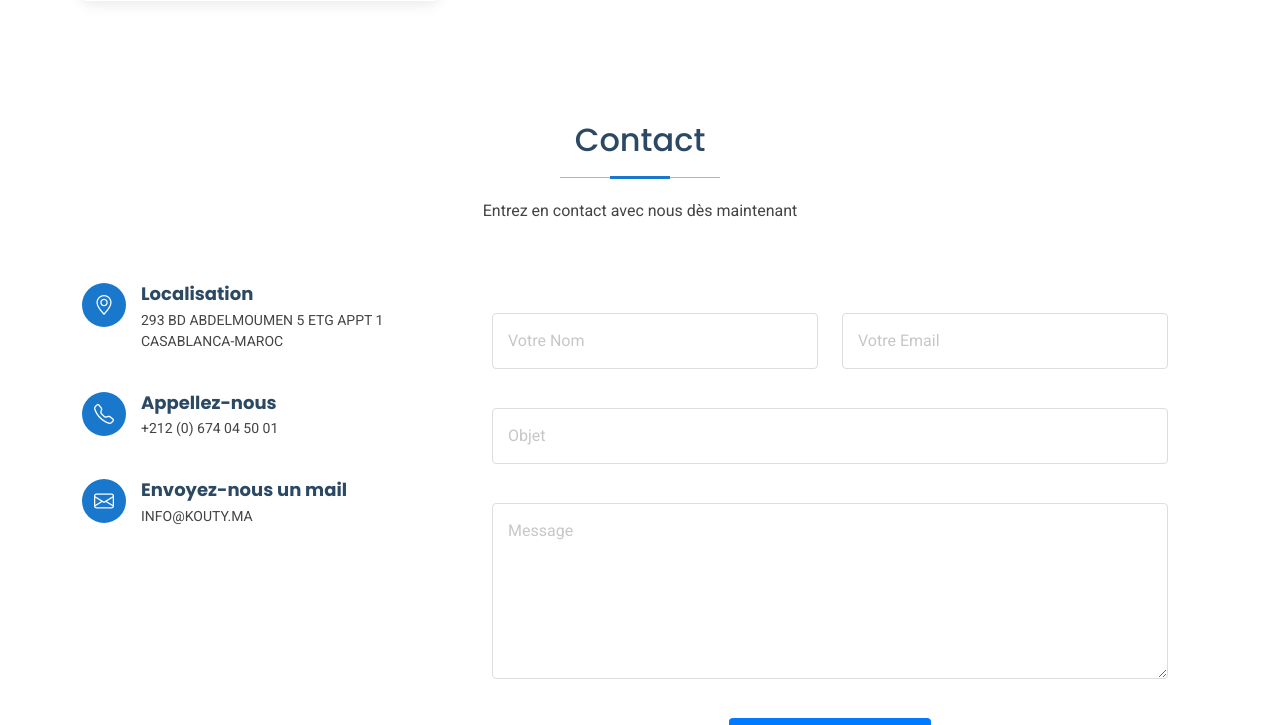
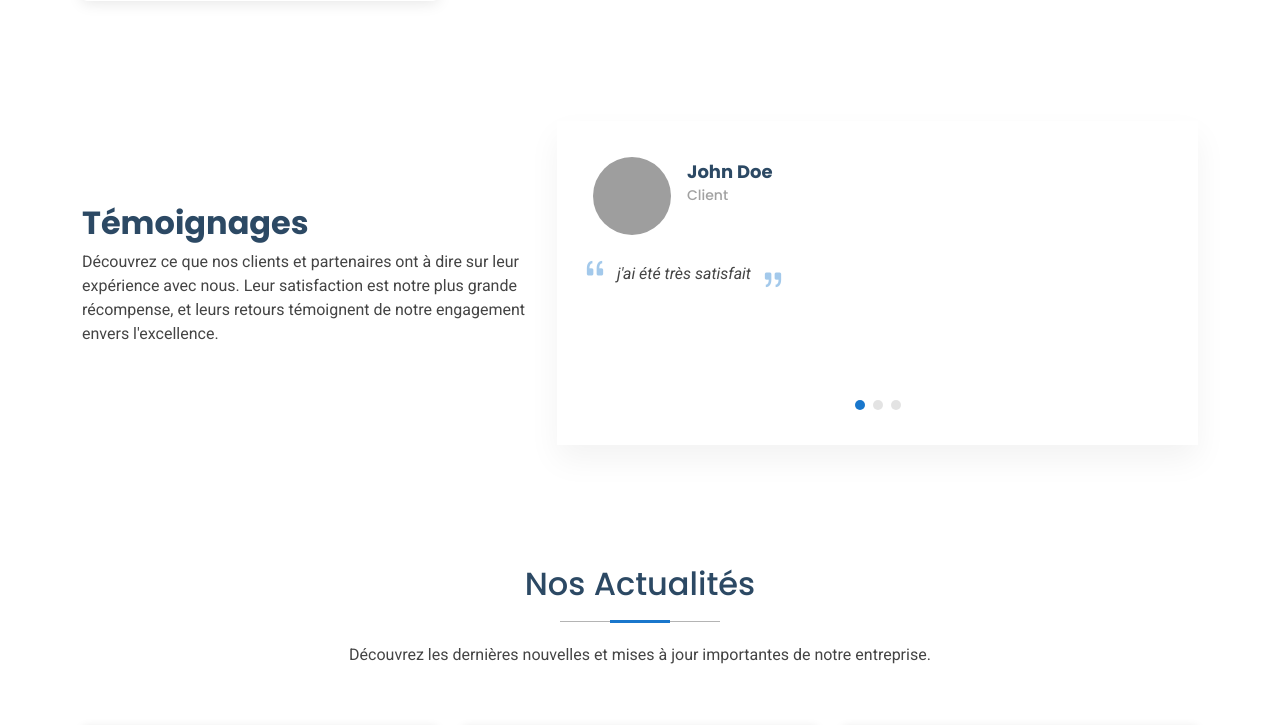
Before and after one commit to jesuiszed/koutyrepo, a Django app: page / in a window 1280 px wide. Shown: the part 4591-5316 px from the top of the page. Run offline with Django 5.2, Linux system fonts and the light colour scheme; data comes from the database, SQL or seed files in the repository; both versions use the stored data as it was after the commit; some libraries are stand-ins or nearby versions; grey boxes are pictures that could not be loaded.

Commit message:
third commit

```diff
--- a/kouty/admin.py
+++ b/kouty/admin.py
@@ -5,3 +5,5 @@ admin.site.register(Service)
 admin.site.register(Produit)
 admin.site.register(Partenaire)
 admin.site.register(Specialiste)
+admin.site.register(Mention)
+admin.site.register(Temoin)
--- a/koutyUsers/urls.py
+++ b/koutyUsers/urls.py
@@ -6,7 +6,10 @@ from django.conf.urls.static import static
 app_name = 'koutyUsers'
 
 urlpatterns = [
-    path('', views.index, name='index')
+    path('', views.index, name='index'),
+    path('base/', views.base, name='base'),
+    path('mention/', views.mention, name='mention'),
+
 ]
 if settings.DEBUG:
     urlpatterns += static(settings.MEDIA_URL,
--- a/koutyUsers/views.py
+++ b/koutyUsers/views.py
@@ -1,17 +1,35 @@
+from django.core.paginator import Paginator
 from django.shortcuts import render
-from kouty.models import Service, Produit, Partenaire, Specialiste
+from kouty.models import *
 
 def index(request):
     service = Service.objects.all()
     produit = Produit.objects.all()
     partenaire = Partenaire.objects.all()
     specialiste = Specialiste.objects.all()
+    temoins = Temoin.objects.all()
+    mentions = Mention.objects.all().order_by('-date_publication')[:3]
+
+
 
     context = {
         'service': service,
         'produit': produit,
         'partenaire': partenaire,
         'specialiste': specialiste,
+        'temoins': temoins,
+        'mentions': mentions
     }
 
     return render(request, 'index.html', context)
+
+def base(request):
+    return render(request, 'base.html')
+def mention(request):
+    mentions_list = Mention.objects.all().order_by('-date_publication')  # Trie les mentions par date de publication, la plus récente en premier
+    paginator = Paginator(mentions_list, 6)  # Nombre de mentions par page, ici 6
+
+    page_number = request.GET.get('page')  # Récupère le numéro de la page actuelle
+    mentions = paginator.get_page(page_number)  # Obtient les mentions de la page demandée
+
+    return render(request, 'specialistsPage.html', {'mentions': mentions})
--- /dev/null
+++ b/templates/base.html
@@ -0,0 +1,180 @@
+{% load static %}
+<!DOCTYPE html>
+<html lang="en">
+
+<head>
+  <meta charset="utf-8">
+  <meta content="width=device-width, initial-scale=1.0" name="viewport">
+  <title>KOUTY Medical service </title>
+  <meta content="" name="description">
+  <meta content="" name="keywords">
+
+ <!-- Favicons -->
+<link href="{% static 'img/LOGO KOUTY 2.png' %}" rel="icon">
+<link href="{% static 'img/LOGO KOUTY 2.png' %}" rel="apple-touch-icon">
+
+  <!-- Fonts -->
+  <link href="https://fonts.googleapis.com" rel="preconnect">
+  <link href="https://fonts.gstatic.com" rel="preconnect" crossorigin>
+  <link href="https://fonts.googleapis.com/css2?family=Roboto:ital,wght@0,100;0,300;0,400;0,500;0,700;0,900;1,100;1,300;1,400;1,500;1,700;1,900&family=Poppins:ital,wght@0,100;0,200;0,300;0,400;0,500;0,600;0,700;0,800;0,900;1,100;1,200;1,300;1,400;1,500;1,600;1,700;1,800;1,900&family=Raleway:ital,wght@0,100;0,200;0,300;0,400;0,500;0,600;0,700;0,800;0,900;1,100;1,200;1,300;1,400;1,500;1,600;1,700;1,800;1,900&display=swap" rel="stylesheet">
+
+    <!-- Vendor CSS Files -->
+    <link rel="stylesheet" href="{% static 'vendor/bootstrap/css/bootstrap.min.css' %}">
+    <link rel="stylesheet" href="{% static 'vendor/bootstrap-icons/bootstrap-icons.css' %}">
+    <link rel="stylesheet" href="{% static 'vendor/aos/aos.css' %}">
+    <link rel="stylesheet" href="{% static 'vendor/fontawesome-free/css/all.min.css' %}">
+    <link rel="stylesheet" href="{% static 'vendor/glightbox/css/glightbox.min.css' %}">
+    <link rel="stylesheet" href="{% static 'vendor/swiper/swiper-bundle.min.css' %}">
+
+    <!-- Main CSS File -->
+    <link rel="stylesheet" href="{% static 'css/main.css' %}">
+
+
+  <!-- =======================================================
+  * Template Name: Medilab
+  * Template URL: https://bootstrapmade.com/medilab-free-medical-bootstrap-theme/
+  * Updated: Jun 29 2024 with Bootstrap v5.3.3
+  * Author: BootstrapMade.com
+  * License: https://bootstrapmade.com/license/
+  ======================================================== -->
+</head>
+
+<body class="index-page">
+
+  <header id="header" class="header sticky-top">
+
+    <div class="topbar d-flex align-items-center">
+      <div class="container d-flex justify-content-center justify-content-md-between">
+        <div class="contact-info d-flex align-items-center">
+          <i class="bi bi-envelope d-flex align-items-center"><a href="mailto:INFO@KOUTY.MA">INFO@KOUTY.MA</a></i>
+          <i class="bi bi-phone d-flex align-items-center ms-4"><span>+212 (0) 674 04 50 01</span></i>
+        </div>
+        <div class="social-links d-none d-md-flex align-items-center">
+          <a href="https://www.facebook.com/profile.php?id=61555253916525&mibextid=LQQJ4d" class="facebook"><i class="bi bi-facebook"></i></a>
+          <a href="https://www.instagram.com/kouty_medical_service?igsh=Y3l6OHN3Z2FnZTdm" class="instagram"><i class="bi bi-instagram"></i></a>
+          <a href="https://www.linkedin.com/company/kouty-medical-service/" class="linkedin"><i class="bi bi-linkedin"></i></a>
+        </div>
+      </div>
+    </div><!-- End Top Bar -->
+
+    <div class="branding d-flex align-items-center">
+
+      <div class="container position-relative d-flex align-items-center justify-content-between">
+        <a href="{% url 'koutyUsers:index' %}" class="logo d-flex align-items-center me-auto">
+          <!-- Uncomment the line below if you also wish to use an image logo -->
+          <img src="{% static 'img/LOGO KOUTY 2.png' %}" alt="" class="sitename">
+        </a>
+
+        <nav id="navmenu" class="navmenu">
+          <ul style="list-style: none">
+            <li><a href="{% url 'koutyUsers:index' %}#hero" class="active">Accueil<br></a></li>
+            <li><a href="{% url 'koutyUsers:index' %}#services">Nos Services</a></li>
+            <li><a href="{% url 'koutyUsers:index' %}#products">Nos Produits</a></li>
+            <li><a href="{% url 'koutyUsers:index' %}#departments">Nos partenaires</a></li>
+            <li><a href="{% url 'koutyUsers:index' %}#doctors">Nos Spécialistes</a></li>
+          </ul>
+          <i class="mobile-nav-toggle d-xl-none bi bi-list"></i>
+        </nav>
+            <a class="cta-btn d-none d-sm-block" href="{% url 'koutyUsers:index' %}#contact">Nous contactez</a>
+
+      </div>
+
+    </div>
+
+
+  </header>
+
+
+  <main>
+      {% block content %}
+      {% endblock %}
+  </main>
+
+    <footer id="footer" class="footer light-background">
+    <div class="container footer-top">
+      <div class="row gy-4">
+        <div class="col-lg-4 col-md-6 footer-about">
+          <a href="index.html" class="logo d-flex align-items-center">
+            <img src="{% static 'img/LOGO KOUTY 2.png' %}" alt="KOUTY Medical Service Logo" class="sitename">
+            <span class="sitename">KOUTY Medical Service</span>
+          </a>
+          <div class="footer-contact pt-3">
+            <p>293 BD ABDELMOUMEN 5 ETG APPT 1</p>
+            <p>CASABLANCA-MAROC</p>
+            <p class="mt-3"><strong>Téléphone:</strong> <span>+212 (0) 674 04 50 01</span></p>
+            <p><strong>Email:</strong> <span>INFO@KOUTY.MA</span></p>
+          </div>
+          <div class="social-links d-flex mt-4">
+            <a href="https://www.facebook.com/profile.php?id=61555253916525&mibextid=LQQJ4d" class="facebook"><i class="bi bi-facebook"></i></a>
+            <a href="https://www.instagram.com/kouty_medical_service?igsh=Y3l6OHN3Z2FnZTdm" class="instagram"><i class="bi bi-instagram"></i></a>
+            <a href="https://www.linkedin.com/company/kouty-medical-service/" class="linkedin"><i class="bi bi-linkedin"></i></a>
+          </div>
+        </div>
+
+        <div class="col-lg-2 col-md-3 footer-links">
+          <h4>Liens Utiles</h4>
+          <ul>
+            <li><a href="{% url 'koutyUsers:index' %}#hero">Accueil</a></li>
+            <li><a href="{% url 'koutyUsers:index' %}#about">À propos</a></li>
+            <li><a href="{% url 'koutyUsers:index' %}#services">Services</a></li>
+          </ul>
+        </div>
+
+        <div class="col-lg-2 col-md-3 footer-links">
+          <h4>Nos Services</h4>
+          <ul>
+            <li><a >Voyages Médicaux</a></li>
+            <li><a >Hébergement Médical</a></li>
+            <li><a >Transport</a></li>
+            <li><a >Vente de Matériel Médical</a></li>
+          </ul>
+        </div>
+
+        <div class="col-lg-2 col-md-3 footer-links">
+          <h4>Liens Divers</h4>
+          <ul>
+            <li><a href="{% url 'koutyUsers:index' %}#testimonials">Témoignages</a></li>
+            <li><a href="{% url 'koutyUsers:index' %}#">FAQ</a></li>
+            <li><a href="{% url 'koutyUsers:index' %}#contact">Contact</a></li>
+            <li><a href="#">Plan du site</a></li>
+          </ul>
+        </div>
+
+        <div class="col-lg-2 col-md-3 footer-links">
+          <h4>Suivez-nous</h4>
+          <ul>
+            <li><a href="https://www.facebook.com/profile.php?id=61555253916525&mibextid=LQQJ4d" class="facebook">Facebook</a></li>
+            <li><a href="https://www.instagram.com/kouty_medical_service?igsh=Y3l6OHN3Z2FnZTdm" class="instagram">Instagram</a></li>
+            <li><a href="https://www.linkedin.com/company/kouty-medical-service/" class="linkedin">LinkedIn</a></li>
+          </ul>
+        </div>
+      </div>
+    </div>
+
+    <div class="container copyright text-center mt-4">
+      <p>&copy; 2024 <strong>KOUTY Medical Service</strong>. Tous droits réservés.</p>
+    </div>
+  </footer>
+
+
+  <!-- Scroll Top -->
+  <a href="#" id="scroll-top" class="scroll-top d-flex align-items-center justify-content-center"><i class="bi bi-arrow-up-short"></i></a>
+
+  <!-- Preloader -->
+  <div id="preloader"></div>
+
+      <!-- Vendor JS Files -->
+    <script src="{% static 'vendor/bootstrap/js/bootstrap.bundle.min.js' %}"></script>
+    <script src="{% static 'vendor/php-email-form/validate.js' %}"></script>
+    <script src="{% static 'vendor/aos/aos.js' %}"></script>
+    <script src="{% static 'vendor/glightbox/js/glightbox.min.js' %}"></script>
+    <script src="{% static 'vendor/purecounter/purecounter_vanilla.js' %}"></script>
+    <script src="{% static 'vendor/swiper/swiper-bundle.min.js' %}"></script>
+
+    <!-- Main JS File -->
+    <script src="{% static 'js/main.js' %}"></script>
+
+
+</body>
+
+</html>
--- a/templates/index.html
+++ b/templates/index.html
@@ -1,91 +1,7 @@
+{%extends  'base.html'%}
 {% load static %}
-<!DOCTYPE html>
-<html lang="en">
-
-<head>
-  <meta charset="utf-8">
-  <meta content="width=device-width, initial-scale=1.0" name="viewport">
-  <title>KOUTY Medical service </title>
-  <meta content="" name="description">
-  <meta content="" name="keywords">
-
- <!-- Favicons -->
-<link href="{% static 'img/LOGO KOUTY 2.png' %}" rel="icon">
-<link href="{% static 'img/LOGO KOUTY 2.png' %}" rel="apple-touch-icon">
-
-  <!-- Fonts -->
-  <link href="https://fonts.googleapis.com" rel="preconnect">
-  <link href="https://fonts.gstatic.com" rel="preconnect" crossorigin>
-  <link href="https://fonts.googleapis.com/css2?family=Roboto:ital,wght@0,100;0,300;0,400;0,500;0,700;0,900;1,100;1,300;1,400;1,500;1,700;1,900&family=Poppins:ital,wght@0,100;0,200;0,300;0,400;0,500;0,600;0,700;0,800;0,900;1,100;1,200;1,300;1,400;1,500;1,600;1,700;1,800;1,900&family=Raleway:ital,wght@0,100;0,200;0,300;0,400;0,500;0,600;0,700;0,800;0,900;1,100;1,200;1,300;1,400;1,500;1,600;1,700;1,800;1,900&display=swap" rel="stylesheet">
-
-    <!-- Vendor CSS Files -->
-    <link rel="stylesheet" href="{% static 'vendor/bootstrap/css/bootstrap.min.css' %}">
-    <link rel="stylesheet" href="{% static 'vendor/bootstrap-icons/bootstrap-icons.css' %}">
-    <link rel="stylesheet" href="{% static 'vendor/aos/aos.css' %}">
-    <link rel="stylesheet" href="{% static 'vendor/fontawesome-free/css/all.min.css' %}">
-    <link rel="stylesheet" href="{% static 'vendor/glightbox/css/glightbox.min.css' %}">
-    <link rel="stylesheet" href="{% static 'vendor/swiper/swiper-bundle.min.css' %}">
-
-    <!-- Main CSS File -->
-    <link rel="stylesheet" href="{% static 'css/main.css' %}">
-
-
-  <!-- =======================================================
-  * Template Name: Medilab
-  * Template URL: https://bootstrapmade.com/medilab-free-medical-bootstrap-theme/
-  * Updated: Jun 29 2024 with Bootstrap v5.3.3
-  * Author: BootstrapMade.com
-  * License: https://bootstrapmade.com/license/
-  ======================================================== -->
-</head>
-
-<body class="index-page">
-
-  <header id="header" class="header sticky-top">
-
-    <div class="topbar d-flex align-items-center">
-      <div class="container d-flex justify-content-center justify-content-md-between">
-        <div class="contact-info d-flex align-items-center">
-          <i class="bi bi-envelope d-flex align-items-center"><a href="mailto:INFO@KOUTY.MA">INFO@KOUTY.MA</a></i>
-          <i class="bi bi-phone d-flex align-items-center ms-4"><span>+212 (0) 674 04 50 01</span></i>
-        </div>
-        <div class="social-links d-none d-md-flex align-items-center">
-          <a href="https://www.facebook.com/profile.php?id=61555253916525&mibextid=LQQJ4d" class="facebook"><i class="bi bi-facebook"></i></a>
-          <a href="https://www.instagram.com/kouty_medical_service?igsh=Y3l6OHN3Z2FnZTdm" class="instagram"><i class="bi bi-instagram"></i></a>
-          <a href="https://www.linkedin.com/company/kouty-medical-service/" class="linkedin"><i class="bi bi-linkedin"></i></a>
-        </div>
-      </div>
-    </div><!-- End Top Bar -->
-
-    <div class="branding d-flex align-items-center">
-
-      <div class="container position-relative d-flex align-items-center justify-content-between">
-        <a href="index.html" class="logo d-flex align-items-center me-auto">
-          <!-- Uncomment the line below if you also wish to use an image logo -->
-          <img src="{% static 'img/LOGO KOUTY 2.png' %}" alt="" class="sitename">
-        </a>
-
-        <nav id="navmenu" class="navmenu">
-          <ul style="list-style: none">
-            <li><a href="#hero" class="active">Accueil<br></a></li>
-            <li><a href="#services">Nos Services</a></li>
-            <li><a href="#products">Nos Produits</a></li>
-            <li><a href="#departments">Nos partenaires</a></li>
-            <li><a href="#doctors">Nos Spécialistes</a></li>
-          </ul>
-          <i class="mobile-nav-toggle d-xl-none bi bi-list"></i>
-        </nav>
-            <a class="cta-btn d-none d-sm-block" href="#contact">Nous contactez</a>
-
-
-
-
-      </div>
-
-    </div>
-
-  </header>
-    <!-- Hero Section -->
+{% block content %}
+ <!-- Hero Section -->
     <section id="hero" class="hero section light-background">
 
       <img src="{% static '/img/kouty_bg.jpg' %}" alt="" data-aos="fade-in">
@@ -314,6 +230,137 @@
 
 
     </section><!-- /Doctors Section -->
+    <!-- Testimonials Section -->
+<section id="testimonials" class="testimonials section">
+  <div class="container">
+    <div class="row align-items-center">
+      <div class="col-lg-5 info" data-aos="fade-up" data-aos-delay="100">
+        <h3>Témoignages</h3>
+        <p>
+            Découvrez ce que nos clients et partenaires ont à dire sur leur expérience avec nous.
+            Leur satisfaction est notre plus grande récompense, et leurs retours témoignent de notre engagement envers l'excellence.
+        </p>
+      </div>
+      <div class="col-lg-7" data-aos="fade-up" data-aos-delay="200">
+        <div class="swiper init-swiper">
+          <script type="application/json" class="swiper-config">
+            {
+              "loop": true,
+              "speed": 600,
+              "autoplay": {
+                "delay": 5000
+              },
+              "slidesPerView": "auto",
+              "pagination": {
+                "el": ".swiper-pagination",
+                "type": "bullets",
+                "clickable": true
+              }
+            }
+          </script>
+          <div class="swiper-wrapper">
+            {% for temoin in temoins %}
+              <div class="swiper-slide">
+                <div class="testimonial-item">
+                  <div class="d-flex">
+                    {% if temoin.image %}
+                      <img src="{{ temoin.image.url }}" class="testimonial-img flex-shrink-0" alt="{{ temoin.nom }}">
+                    {% else %}
+                      <img src="{% static '/img/default_user.png' %}" class="testimonial-img flex-shrink-0" alt="Default Image">
+                    {% endif %}
+                    <div>
+                      <h3>{{ temoin.nom }}</h3>
+                      <h4>{{ temoin.role }}</h4>
+                    </div>
+                  </div>
+                  <p>
+                    <i class="bi bi-quote quote-icon-left"></i>
+                    <span>{{ temoin.temoignage }}</span>
+                    <i class="bi bi-quote quote-icon-right"></i>
+                  </p>
+                </div>
+              </div><!-- End testimonial item -->
+            {% endfor %}
+          </div>
+          <div class="swiper-pagination"></div>
+        </div>
+      </div>
+    </div>
+  </div>
+</section><!-- /Testimonials Section -->
+<!-- Recent Posts Section -->
+<section id="recent-posts" class="recent-posts section">
+  <!-- Section Title -->
+  <div class="container section-title" data-aos="fade-up">
+    <h2>Nos Actualités</h2>
+    <p>Découvrez les dernières nouvelles et mises à jour importantes de notre entreprise.</p>
+  </div><!-- End Section Title -->
+
+  <div class="container">
+    <div class="row gy-4">
+      {% for mention in mentions %}
+        <div class="col-xl-4 col-md-6" data-aos="fade-up" data-aos-delay="{{ forloop.counter0|add:100 }}">
+          <a href="{{ mention.lien }}" style="text-decoration: none; color: inherit; display: block; transition: transform 0.3s, box-shadow 0.3s;">
+            <article style="background: #fff; border: 1px solid #ddd; border-radius: 5px; overflow: hidden; box-shadow: 0 0 10px rgba(0, 0, 0, 0.1); transition: transform 0.3s, box-shadow 0.3s;">
+              <div class="post-img" style="overflow: hidden;">
+                {% if mention.image %}
+                  <img src="{{ mention.image.url }}" alt="Image de {{ mention.titre }}" style="width: 100%; height: 350px; object-fit: cover; transition: transform 0.3s;">
+                {% else %}
+                  <img src="{% static '/img/kouty.png' %}" alt="Image par défaut" style="width: 100%; height: 350px; object-fit: cover; transition: transform 0.3s;">
+                {% endif %}
+              </div>
+
+              <p class="post-category" style="font-size: 14px; color: #666; margin-left: 10px; margin-top: 10px;">{{ mention.source }}</p>
+
+              <h2 class="title" style="margin-left: 10px; color: rgba(10,63,227,0.65);">
+                {{ mention.titre }}
+              </h2>
+
+              <p class="post-excerpt" style="font-size: 16px; color: #333; margin-left: 10px; margin-right: 10px;">
+                {{ mention.extrait }}
+              </p>
+
+              <div class="d-flex align-items-center">
+                <!-- Optionally, you can add an author image if available -->
+                <!-- <img src="assets/img/blog/blog-author.jpg" alt="" class="img-fluid post-author-img flex-shrink-0"> -->
+                <div class="post-meta">
+                  <p class="post-date" style="font-size: 14px; color: #999; margin: 5px;">
+                    <time datetime="{{ mention.date_publication|date:"Y-m-d" }}">{{ mention.date_publication|date:"M d, Y" }}</time>
+                  </p>
+                </div>
+              </div>
+
+            </article>
+          </a>
+        </div><!-- End post list item -->
+      {% endfor %}
+    <!-- Bouton Voir Plus -->
+     <div style="text-align: center; margin: 20px 0;">
+      <a href="{% url 'koutyUsers:mention' %}" class="btn-see-more" style="display: inline-block; padding: 10px 20px; font-size: 16px; color: #fff; background-color: rgba(10,63,227,0.65); border-radius: 5px; text-decoration: none; transition: background-color 0.3s;">
+        Voir Plus d'Actualités >>>
+      </a>
+    </div>
+    </div><!-- End recent posts list -->
+  </div>
+</section><!-- /Recent Posts Section -->
+
+<style>
+  /* Effet de survol pour l'article */
+  .recent-posts a:hover article {
+    transform: scale(1.02);
+    box-shadow: 0 4px 20px rgba(0, 0, 0, 0.2);
+  }
+
+  /* Effet de survol pour l'image */
+  .recent-posts a:hover .post-img img {
+    transform: scale(1.05);
+  }
+
+  /* Effet de survol pour le bouton Voir Plus */
+  .recent-posts a:hover div a {
+    background-color: rgba(10,63,227,0.85);
+  }
+</style>
 
     <!-- Contact Section -->
 <section id="contact" class="contact section">
```
Also changed, not shown: other parts of templates/index.html (+1 -94 lines), kouty/models.py (+32 -0 lines), templates/newsPage.html (added, +10 -0 lines), templates/specialistsPage.html (added, +101 -0 lines), db.sqlite3, static/img/default_user.png (added).
